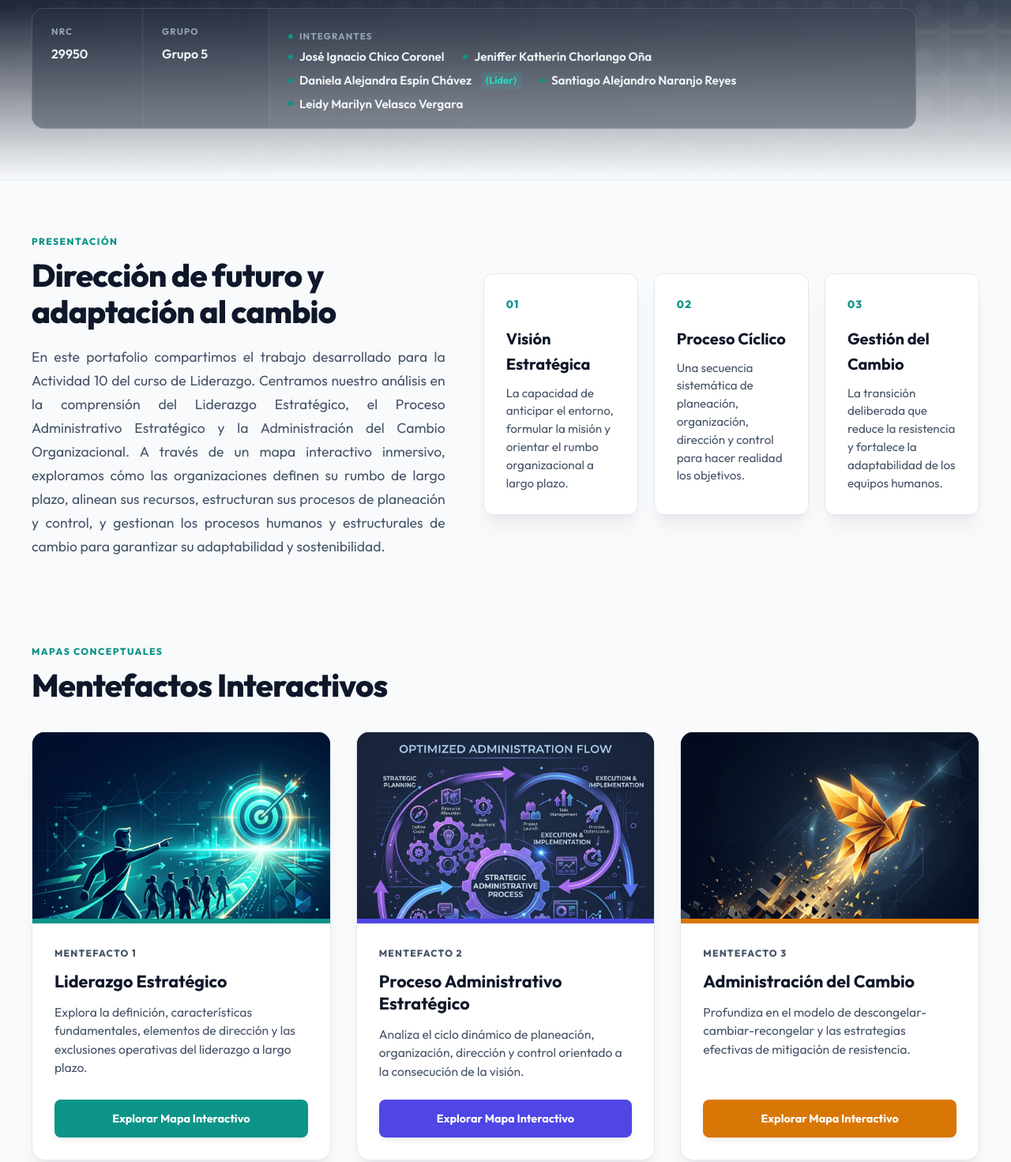
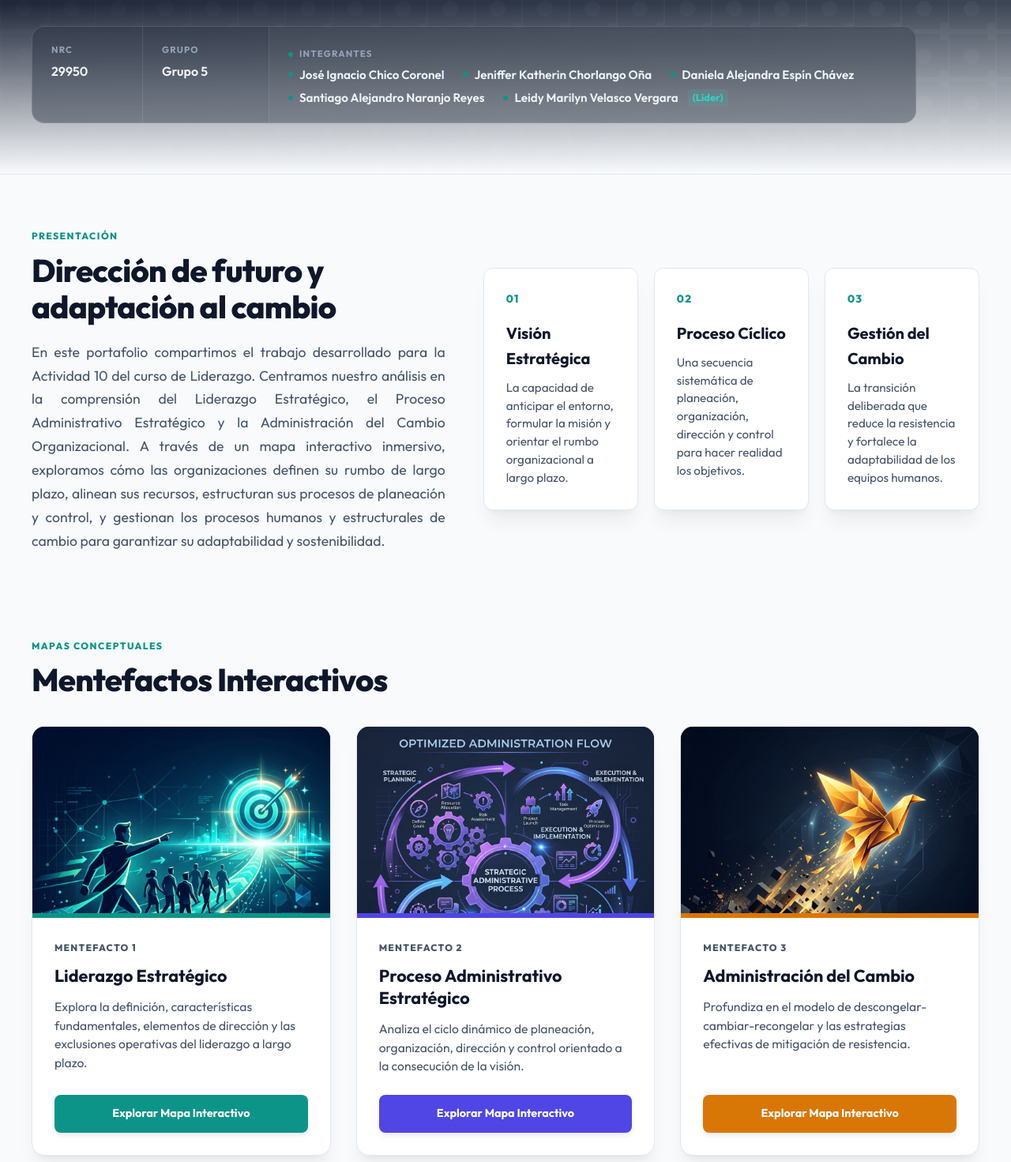
Before and after one commit to santiagonaranjofinanzas-droid/Liderazgo_10, a plain HTML site: page index.html in a window 1280 px wide. Shown: the part 259-1730 px from the top of the page at 79% size. Drawn offline with Linux system fonts and the light colour scheme.

Commit message:
Update team leader and restore clean image paths for file protocol compatibility

```diff
--- a/index.html
+++ b/index.html
@@ -31,9 +31,9 @@
                     <strong>
                         <span>José Ignacio Chico Coronel</span>
                         <span>Jeniffer Katherin Chorlango Oña</span>
-                        <span>Daniela Alejandra Espín Chávez <em>(Líder)</em></span>
+                        <span>Daniela Alejandra Espín Chávez</span>
                         <span>Santiago Alejandro Naranjo Reyes</span>
-                        <span>Leidy Marilyn Velasco Vergara</span>
+                        <span>Leidy Marilyn Velasco Vergara <em>(Líder)</em></span>
                     </strong>
                 </div>
             </div>
@@ -77,7 +77,7 @@
             <div class="cards-grid">
                 <article class="card theme-liderazgo">
                     <div class="card-image-container">
-                        <img src="assets/liderazgo_estrategico.png?v=1" alt="Liderazgo Estratégico" style="width: 100%; height: 100%; object-fit: cover;">
+                        <img src="assets/liderazgo_estrategico.png" alt="Liderazgo Estratégico" style="width: 100%; height: 100%; object-fit: cover;">
                     </div>
                     <div class="card-content">
                         <span class="card-category">Mentefacto 1</span>
@@ -89,7 +89,7 @@
 
                 <article class="card theme-proceso">
                     <div class="card-image-container">
-                        <img src="assets/proceso_administrativo.png?v=1" alt="Proceso Administrativo Estratégico" style="width: 100%; height: 100%; object-fit: cover;">
+                        <img src="assets/proceso_administrativo.png" alt="Proceso Administrativo Estratégico" style="width: 100%; height: 100%; object-fit: cover;">
                     </div>
                     <div class="card-content">
                         <span class="card-category">Mentefacto 2</span>
@@ -101,7 +101,7 @@
 
                 <article class="card theme-cambio">
                     <div class="card-image-container">
-                        <img src="assets/administracion_cambio.png?v=1" alt="Administración del Cambio" style="width: 100%; height: 100%; object-fit: cover;">
+                        <img src="assets/administracion_cambio.png" alt="Administración del Cambio" style="width: 100%; height: 100%; object-fit: cover;">
                     </div>
                     <div class="card-content">
                         <span class="card-category">Mentefacto 3</span>
```
